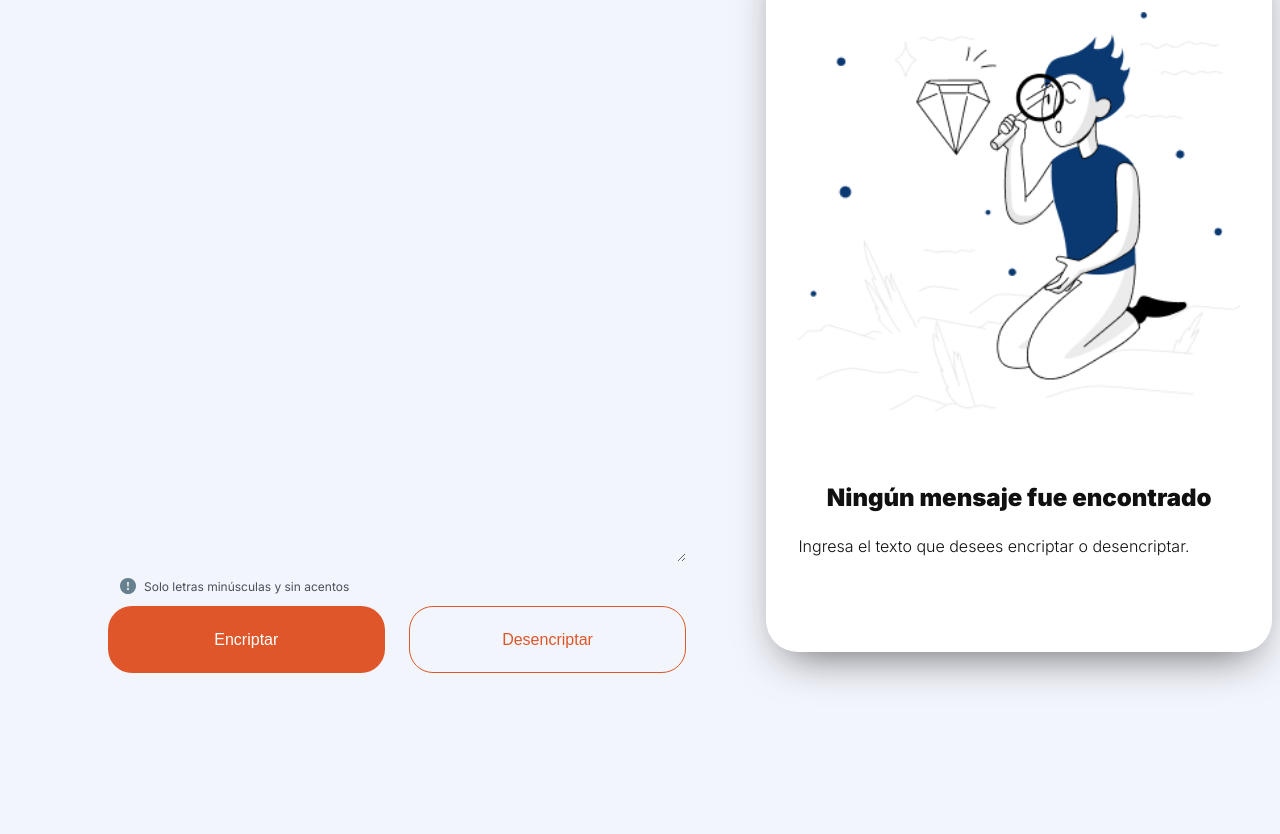
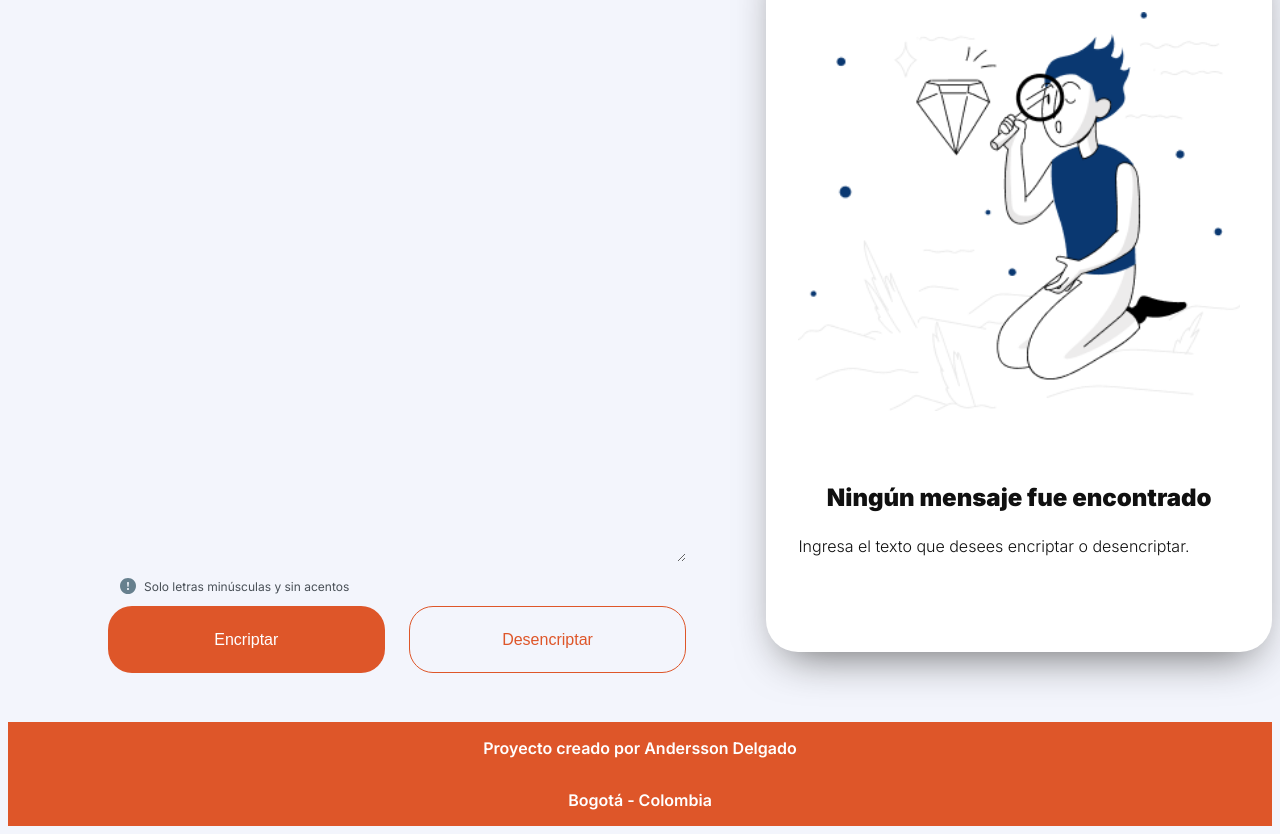
Before and after one commit to Andrssnsdc/Reto-Alura-, a plain HTML site: page index.html in a window 1280 px wide. Shown: the part 102-936 px from the top of the page. Before the commit the page ends 832 px from the top, so only its background shows below. Drawn offline with Linux system fonts and the light colour scheme.

Commit message:
Se agrego el footer

```diff
--- a/index.html
+++ b/index.html
@@ -33,7 +33,8 @@
             </div>
 
             <div class="seccion_salida_texto">
-            <img class="ilustracion_texto_salida" src="./assets/ilustracion_texto_salida.png" alt="ilustracion de una mujer">
+                <img class="ilustracion_texto_salida" src="./assets/ilustracion_texto_salida.png"
+                    alt="ilustracion de una mujer">
                 <span>
                     <p class="titulo_texto_ayuda_salida"> Ningún mensaje fue encontrado</p>
                     <p class="subtitulo_texto_ayuda_salida"> Ingresa el texto que desees encriptar o desencriptar.</p>
@@ -42,7 +43,10 @@
             </div>
 
         </div>
-
+        <footer>
+            <p>Proyecto creado por Andersson Delgado</p>
+            <p>Bogotá - Colombia </p>
+        </footer>
     </main>
     <script src="./app.js"></script>
 
--- a/styles.css
+++ b/styles.css
@@ -82,7 +82,18 @@ button {
    font-variation-settings: 'wght' 200;
 }
 
-
+footer{
+   display: flex;
+   flex-direction: column;
+   justify-content: space-between;
+   align-items: center;
+   height: 100%;
+   padding: 12 16px;
+   background-color: var(--color-primary);
+   color: white;
+   font-size: 16px;
+   font-variation-settings: 'wght' 600;
+}
 .logo {
    max-height: 48px;
    margin: 24px 16px;
```
Lines whose indentation alone changed are shown as unchanged.
